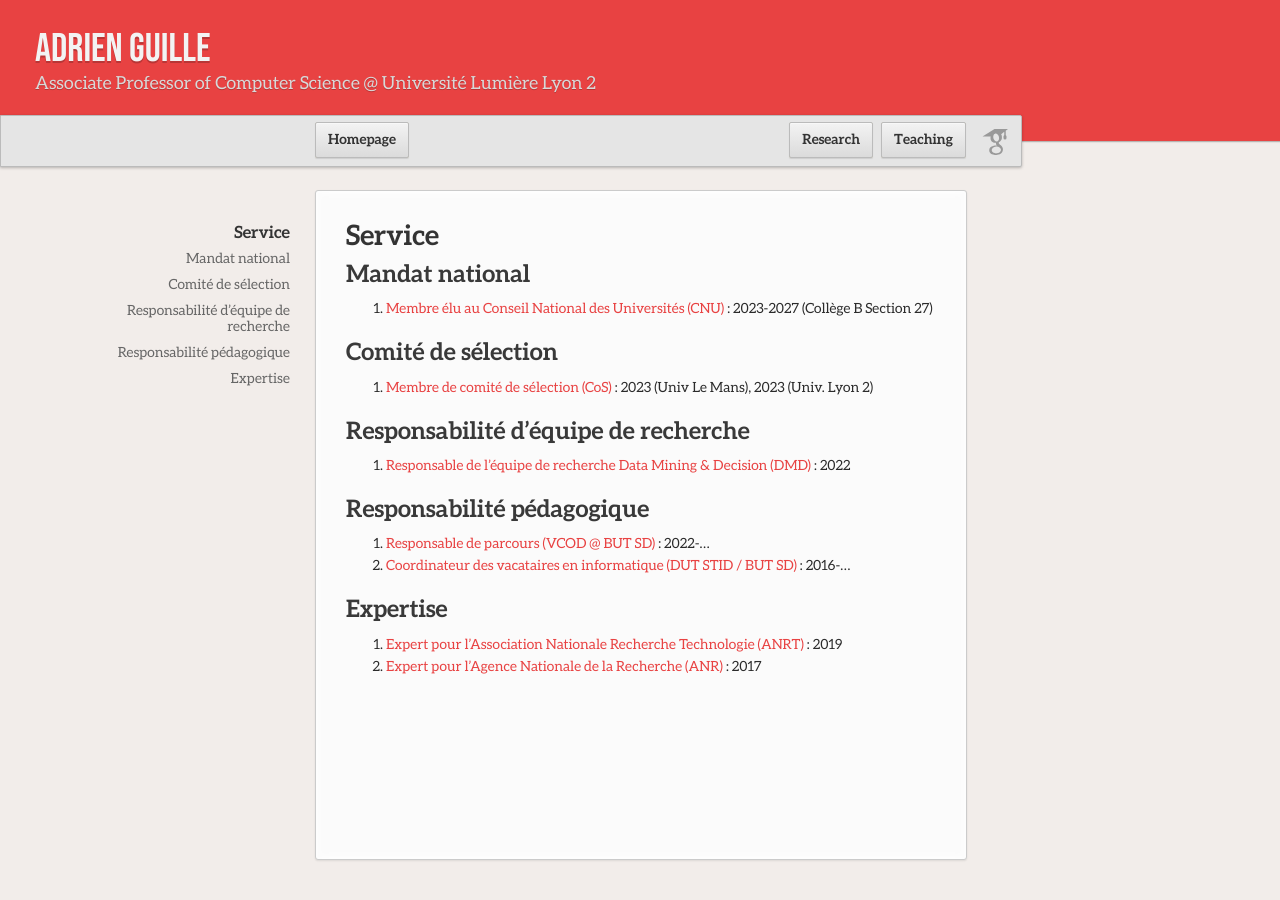
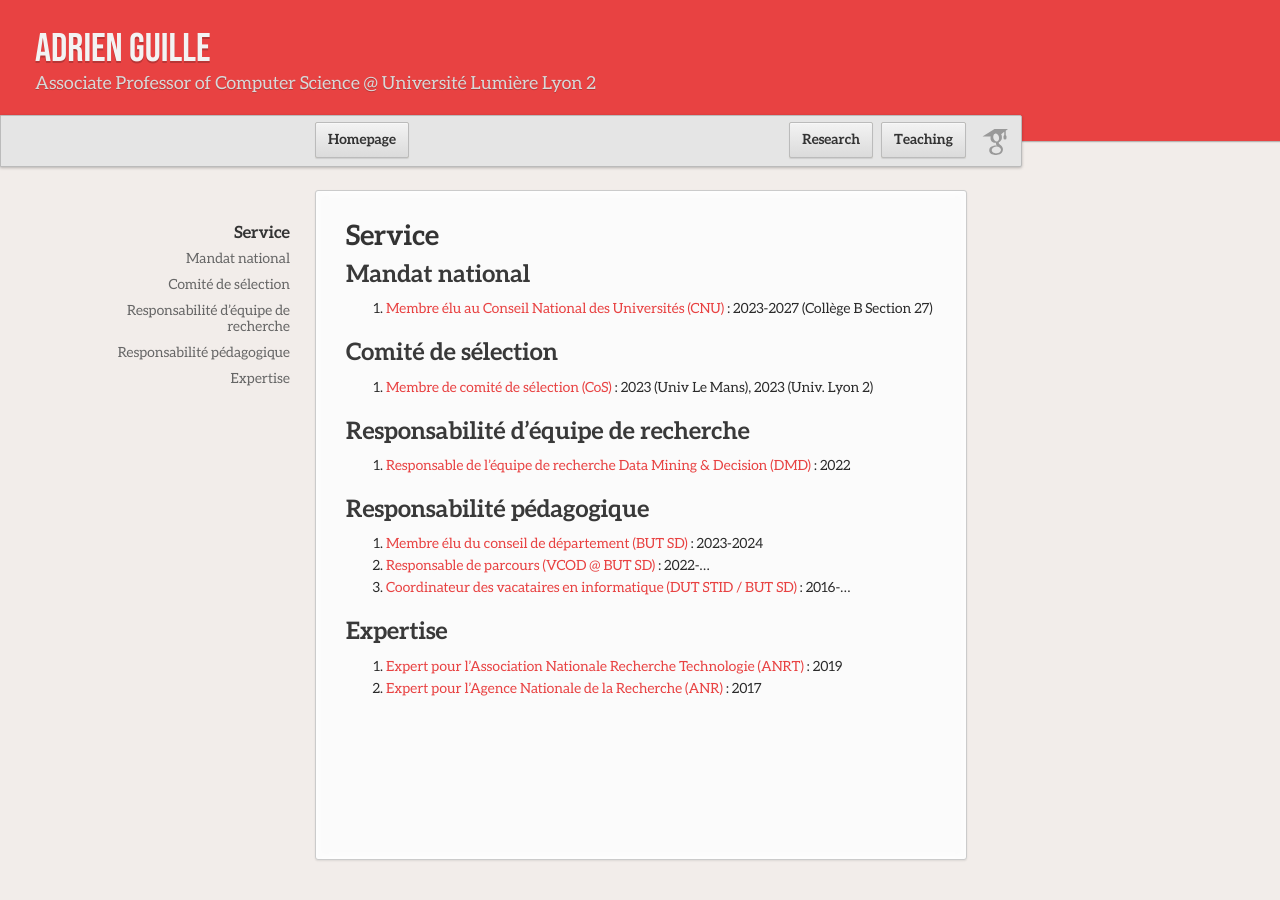
Before and after one commit to AdrienGuille/adrienguille.github.io, a Jekyll site: the page built from service.md, in a window 1280 px wide. Built offline with Jekyll 4.4.1, drawn with Linux system fonts in a browser that asks for light colours; our own code applies the rules of GitHub Pages for plain Markdown files.

Commit message:
Update service.md

```diff
--- a/service.md
+++ b/service.md
@@ -10,6 +10,7 @@
 - [Responsable de l'équipe de recherche Data Mining & Decision (DMD)](#) : 2022
 
 ## Responsabilité pédagogique
+- [Membre élu du conseil de département (BUT SD)](#) : 2023-2024
 - [Responsable de parcours (VCOD @ BUT SD)](#) : 2022-...
 - [Coordinateur des vacataires en informatique (DUT STID / BUT SD)](#) : 2016-...
 
```
